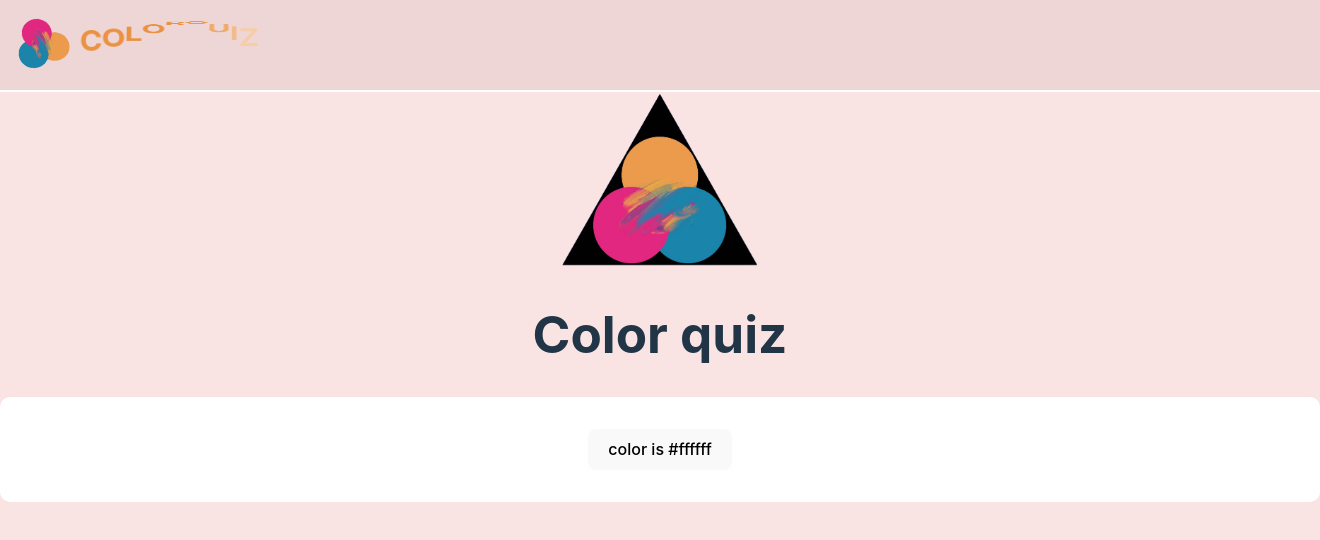
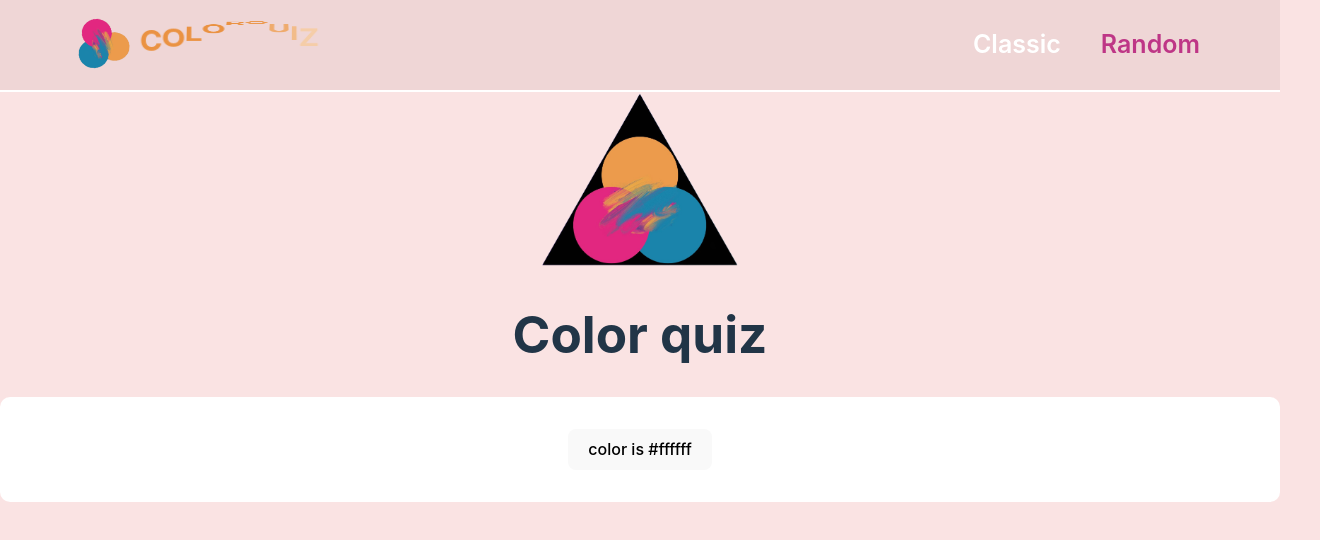
Before and after one commit to Dominika1708/color-quiz, a React (Vite) app: page / in a window 1280 px wide. Shown: the top 540 px of the page, 1320 px wide, since content can reach past the window. Built offline with nearby package versions, Linux system fonts and the light colour scheme.

Commit message:
header update

```diff
--- a/src/App.css
+++ b/src/App.css
@@ -1,5 +1,5 @@
 #root {
-  margin: 0 auto;
+  width: 100%;
   text-align: center;
 }
 
--- a/src/components/header/Header.css
+++ b/src/components/header/Header.css
@@ -1,16 +1,21 @@
 .header {
-  width: 100vw;
-  padding: 20px;
+  display: flex;
+  width: 100%;
+  justify-content: space-between;
+  align-items: center;
+  padding: 20px 0;
   background-color: #efd6d6;
   border-bottom: solid 2px #fff;
 }
 
 .header-logo {
   display: flex;
+  margin-right: auto;
+  padding-left: 80px;
 }
 
 .header-img {
-    animation:spin 20s 1 linear;
+  animation: spin 20s 1 linear;
 }
 
 .header-title {
@@ -50,6 +55,29 @@
 }
 .header-title span:nth-child(9) {
   animation-delay: 4000ms;
+}
+
+.header-nav {
+  padding-right: 80px;
+}
+
+.header-link {
+  color: #fff;
+  font-size: 25px;
+  font-weight: 600;
+}
+
+.header-link:not(.active):hover {
+    animation: hoverColor 2000ms infinite linear;
+    cursor: pointer;
+}
+
+.header-link:first-child {
+  margin-right: 40px;
+}
+
+.active {
+    animation: hoverColor 20s infinite linear;
 }
 
 @keyframes changeColor {
@@ -99,3 +127,20 @@
     transform: rotate(360deg);
   }
 }
+
+@keyframes hoverColor {
+  0% {
+    color: #1a83a9;
+  }
+
+  33% {
+    color: #e0267f;
+  }
+  66% {
+    color: #ea9242;
+  }
+
+  100% {
+    color: #1a83a9;
+  }
+}
--- a/src/components/header/Header.jsx
+++ b/src/components/header/Header.jsx
@@ -16,12 +16,16 @@ const Header = () => (
         <span>L</span>
         <span>O</span>
         <span>R</span>
-        <span> Q</span>
+        <span>Q</span>
         <span>U</span>
         <span>I</span>
         <span>Z</span>
       </p>
     </div>
+    <nav className="header-nav">
+      <a className="header-link">Classic</a>
+      <a className="header-link active">Random</a>
+    </nav>
   </header>
 );
 
```
